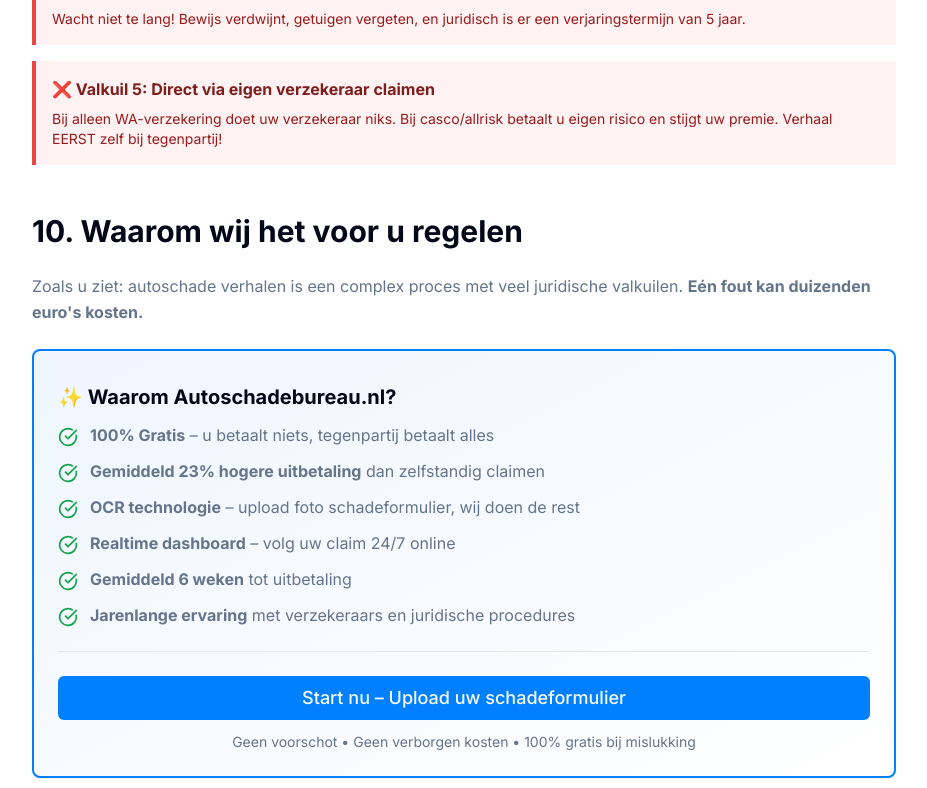
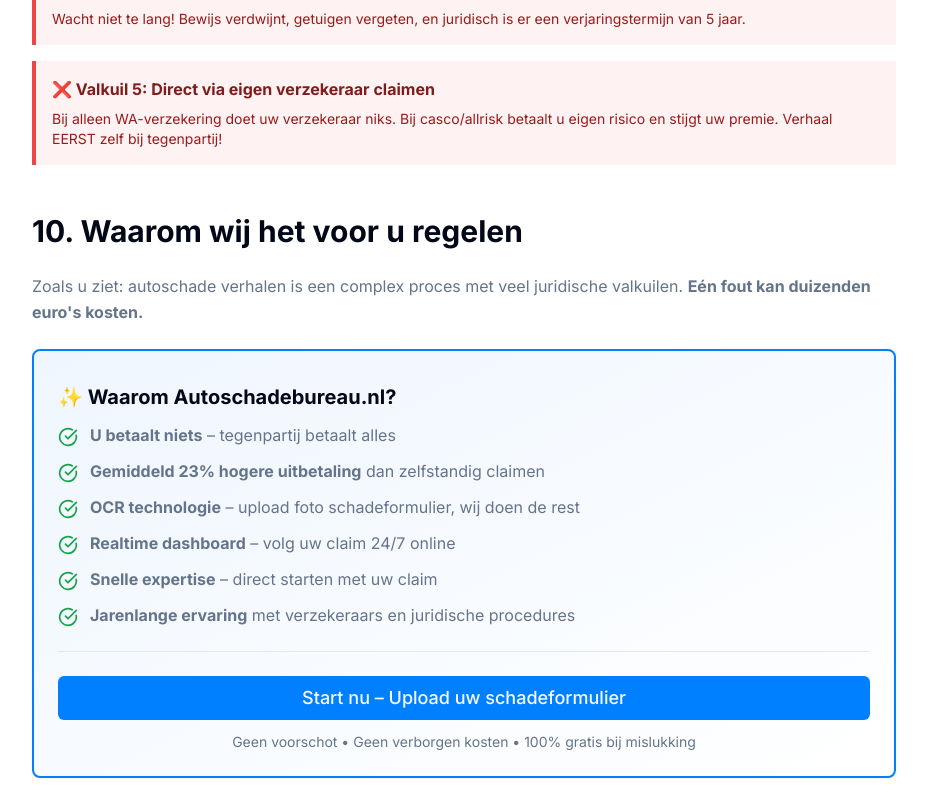
Before and after one commit to Championne/Gratisschadeverhalen.nl, a Next.js app: page /blog/hoe-verhaal-ik-autoschade in a window 1280 px wide. Shown: the part 6468-7256 px from the top of the page, without its empty margins (176-1103 px from the left). Built offline with nearby package versions, Linux system fonts and the light colour scheme; no server answers.

Commit message:
content: replace duplicate gratis messaging and 6 weken with snelle expertise USP

```diff
--- a/app/blog/aansprakelijkheidsbrief-schrijven/page.tsx
+++ b/app/blog/aansprakelijkheidsbrief-schrijven/page.tsx
@@ -538,7 +538,7 @@ Met vriendelijke groet,
               <p className="text-muted-foreground mb-6">
                 Onze juristen stellen dagelijks professionele aansprakelijkheidsbrieven op die voldoen aan alle
                 juridische eisen. Verzekeraars reageren sneller en positiever op onze brieven.
-                <strong> 100% gratis - u betaalt niets!</strong>
+                <strong> U betaalt niets - snelle expertise!</strong>
               </p>
               <Link href="/claim-indienen">
                 <Button size="lg" className="text-lg px-8">
--- a/app/blog/auto-total-loss-wat-nu/page.tsx
+++ b/app/blog/auto-total-loss-wat-nu/page.tsx
@@ -541,7 +541,7 @@ export default function TotalLossAutoPage() {
                 </Button>
               </Link>
               <p className="text-sm text-muted-foreground mt-4">
-                100% gratis • U betaalt niets • Ook bij mislukking geen kosten
+                Snelle expertise • Ook bij mislukking geen kosten
               </p>
             </CardContent>
           </Card>
--- a/app/blog/europees-schadeformulier-invullen/page.tsx
+++ b/app/blog/europees-schadeformulier-invullen/page.tsx
@@ -530,7 +530,7 @@ export default function EuropeesSchadeformulierPage() {
                   </Button>
                 </Link>
                 <p className="text-sm text-muted-foreground mt-4">
-                  100% gratis • U betaalt niets • Gemiddeld binnen 6 weken afgehandeld
+                  Snelle expertise • Geen kosten
                 </p>
               </CardContent>
             </Card>
--- a/app/blog/hoe-verhaal-ik-autoschade/page.tsx
+++ b/app/blog/hoe-verhaal-ik-autoschade/page.tsx
@@ -402,7 +402,7 @@ ing</a>
             <ul className="space-y-2 text-muted-foreground">
               <li>⏱️ <strong>1-2 weken:</strong> Eerste reactie verzekeraar</li>
               <li>⏱️ <strong>2-4 weken:</strong> Beoordeling en voorstel</li>
-              <li>⏱️ <strong>4-8 weken:</strong> Finale uitbetaling (gemiddeld 6 weken)</li>
+              <li>⏱️ <strong>4-8 weken:</strong> Finale uitbetaling</li>
             </ul>
           </section>
 
@@ -469,7 +469,7 @@ ing</a>
                   <ul className="space-y-3 text-muted-foreground">
                     <li className="flex items-start gap-3">
                       <CheckCircle className="h-5 w-5 text-green-600 mt-1 flex-shrink-0" />
-                      <span><strong>100% Gratis</strong> – u betaalt niets, tegenpartij betaalt alles</span>
+                      <span><strong>U betaalt niets</strong> – tegenpartij betaalt alles</span>
                     </li>
                     <li className="flex items-start gap-3">
                       <CheckCircle className="h-5 w-5 text-green-600 mt-1 flex-shrink-0" />
@@ -485,7 +485,7 @@ ing</a>
                     </li>
                     <li className="flex items-start gap-3">
                       <CheckCircle className="h-5 w-5 text-green-600 mt-1 flex-shrink-0" />
-                      <span><strong>Gemiddeld 6 weken</strong> tot uitbetaling</span>
+                      <span><strong>Snelle expertise</strong> – direct starten met uw claim</span>
                     </li>
                     <li className="flex items-start gap-3">
                       <CheckCircle className="h-5 w-5 text-green-600 mt-1 flex-shrink-0" />
--- a/app/claim-indienen/page.tsx
+++ b/app/claim-indienen/page.tsx
@@ -22,7 +22,7 @@ export default function ClaimIndienenPage() {
             <p className="text-lg text-muted-foreground">
               Vul onderstaand formulier in en wij nemen binnen 24 uur contact met je op.
               <br />
-              <strong className="text-primary">100% gratis, u betaalt niets.</strong>
+              <strong className="text-primary">Snelle expertise, u betaalt niets.</strong>
             </p>
           </div>
 
--- a/app/page.tsx
+++ b/app/page.tsx
@@ -478,15 +478,15 @@ export default function HomePage() {
                   <p className="text-xs text-muted-foreground">U betaalt niets</p>
                 </div>
 
-                {/* Badge 3: Gemiddeld 6 weken */}
+                {/* Badge 3: Snelle Expertise */}
                 <div className="bg-white border-2 border-gray-200 rounded-lg p-4 text-center hover:border-blue-400 hover:shadow-md transition-all">
                   <div className="flex justify-center mb-2">
                     <div className="w-12 h-12 rounded-full bg-blue-100 flex items-center justify-center">
                       <Clock className="h-6 w-6 text-blue-600" />
                     </div>
                   </div>
-                  <p className="font-bold text-sm mb-1">Snel Resultaat</p>
-                  <p className="text-xs text-muted-foreground">Gem. binnen 6 weken</p>
+                  <p className="font-bold text-sm mb-1">Snelle Expertise</p>
+                  <p className="text-xs text-muted-foreground">Direct starten</p>
                 </div>
 
                 {/* Badge 4: Nederlandse Service */}
@@ -1466,7 +1466,7 @@ export default function HomePage() {
               Upload nu uw Europees Schadeformulier en start direct met het verhalen van uw voertuigschade op de tegenpartij
             </p>
             <p className="text-lg mb-8 opacity-90">
-              100% Gratis • U betaalt niets • Gemiddeld 6 weken • Geen risico
+              Snelle expertise • Geen risico
             </p>
             <Link href="/claim-indienen" className="inline-block w-full sm:w-auto">
               <Button size="lg" variant="secondary" className="text-base sm:text-lg px-6 sm:px-10 h-14 shadow-xl hover:shadow-2xl transition-all w-full sm:w-auto">
--- a/app/veelgestelde-vragen/page.tsx
+++ b/app/veelgestelde-vragen/page.tsx
@@ -6,7 +6,7 @@ import { ChevronDown, MessageCircle, Phone, Mail, ArrowRight, CheckCircle } from
 
 export const metadata: Metadata = {
   title: "Veelgestelde Vragen | Autoschade Verhalen - Gratis & Vrijblijvend",
-  description: "Alle antwoorden op uw vragen over autoschade verhalen. Wat kost het? Hoe lang duurt het? Wat als tegenpartij niet betaalt? 100% gratis - u betaalt niets.",
+  description: "Alle antwoorden op uw vragen over autoschade verhalen. Wat kost het? Hoe lang duurt het? Wat als tegenpartij niet betaalt? U betaalt niets - snelle expertise.",
   keywords: [
     "veelgestelde vragen autoschade",
     "wat kost autoschade verhalen",
@@ -243,11 +243,11 @@ export default function VeelgesteldeVragenPage() {
           <div className="flex flex-wrap justify-center gap-6 text-sm text-muted-foreground">
             <div className="flex items-center gap-2">
               <CheckCircle className="h-5 w-5 text-green-600" />
-              <span>100% Gratis - U betaalt niets</span>
+              <span>U betaalt niets</span>
             </div>
             <div className="flex items-center gap-2">
               <CheckCircle className="h-5 w-5 text-green-600" />
-              <span>Gemiddeld 4-8 weken afhandeling</span>
+              <span>Snelle expertise</span>
             </div>
             <div className="flex items-center gap-2">
               <CheckCircle className="h-5 w-5 text-green-600" />
--- /dev/null
+++ b/google4711ef4432d27e30.html
@@ -0,0 +1 @@
+google-site-verification: google4711ef4432d27e30.html
```
